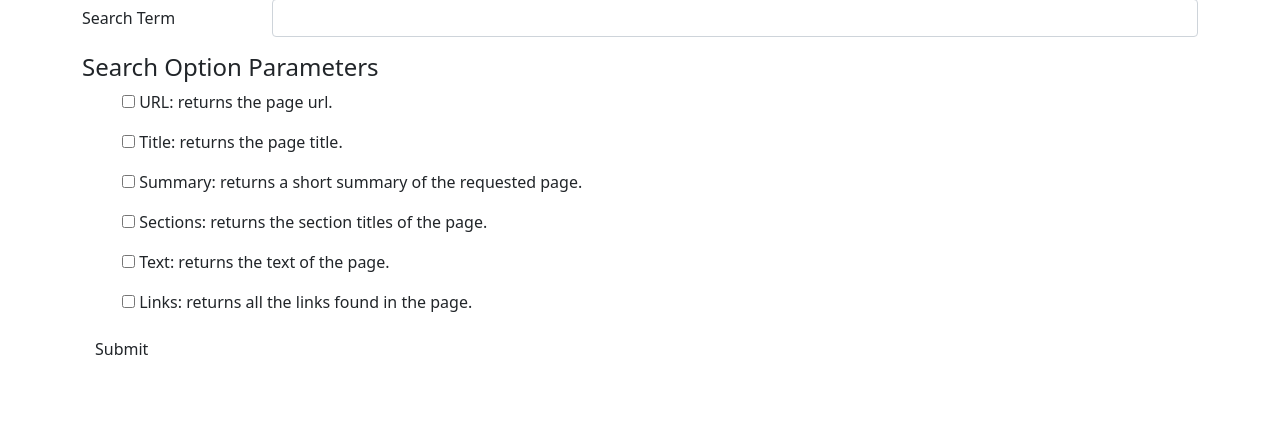
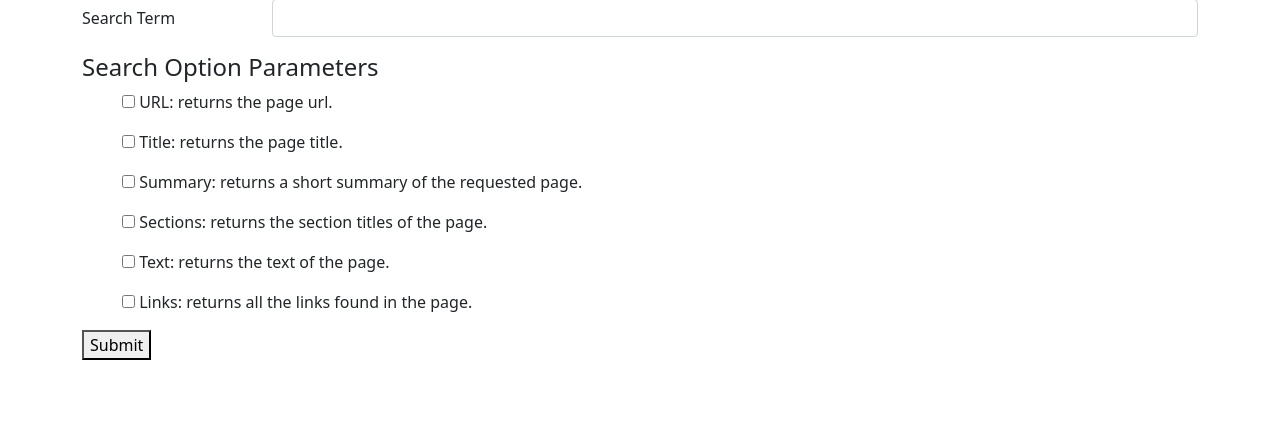
Before and after one commit to sunny-aguilar/crypto-wiki-microservice, a Flask app: page /gui in a window 1280 px wide. Shown: the part 61-491 px from the top of the page. Run offline with Flask 2, Linux system fonts and the light colour scheme; some libraries are stand-ins or nearby versions.

Commit message:
cs361-project

```diff
--- a/mod_gui/templates/gui.html
+++ b/mod_gui/templates/gui.html
@@ -36,7 +36,7 @@
         <input class="form-check-inpu" type="checkbox" id="flexSwitchCheckDefault" name="links">
         <label class="form-check-label" for="flexSwitchCheckDefault">Links: returns all the links found in the page.</label>
       </div>
-      <button type="submit" class="btn btn-primar">Submit</button>
+      <button type="submit" class="bt btn-primar">Submit</button>
     </form>
   </main>
 
```
